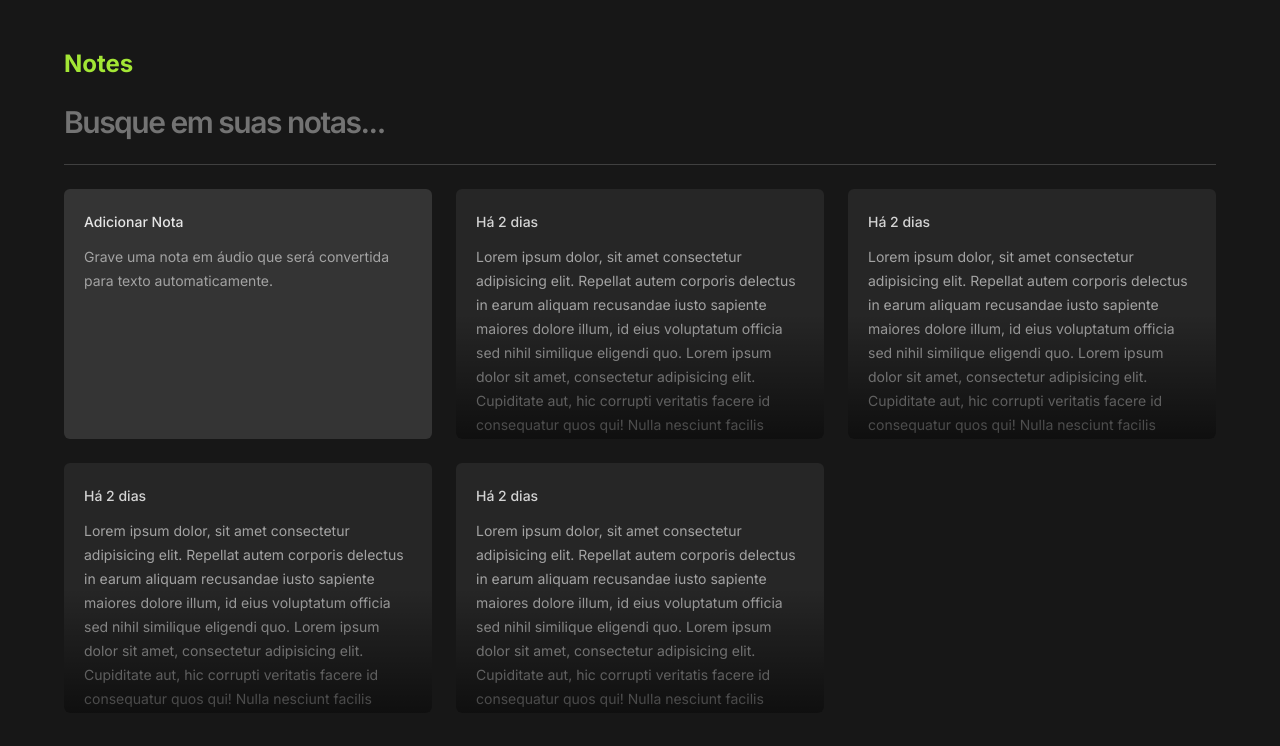
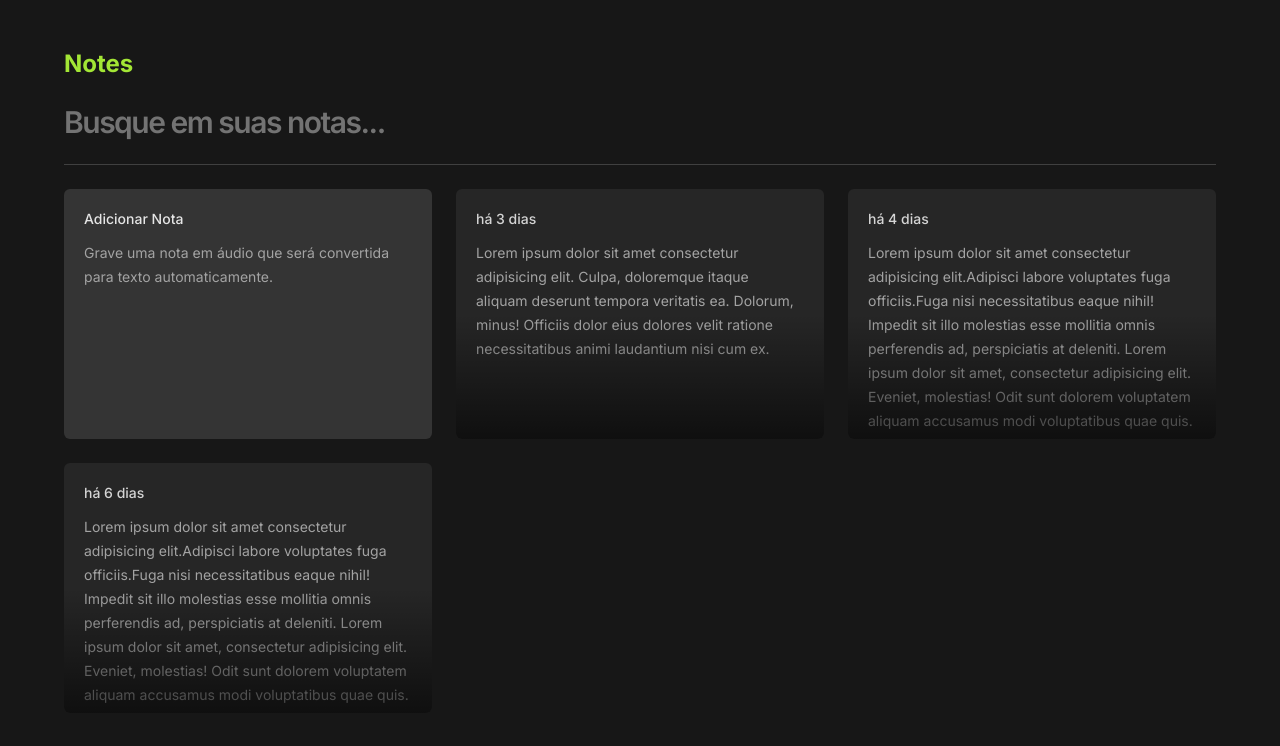
Before and after one commit to Jeffersoncharlles/notes, a React (Vite) app: page / in a window 1280 px wide. Shown: the top 746 px of the page. Built offline with nearby package versions, Linux system fonts and the light colour scheme.

Commit message:
chore:new note card change events

```diff
--- a/package.json
+++ b/package.json
@@ -9,7 +9,10 @@
     "preview": "vite preview"
   },
   "dependencies": {
+    "@radix-ui/react-dialog": "^1.0.5",
+    "date-fns": "^3.3.1",
     "localforage": "^1.10.0",
+    "lucide-react": "^0.323.0",
     "match-sorter": "^6.3.3",
     "react": "^18.2.0",
     "react-dom": "^18.2.0",
--- a/src/components/Cards.tsx
+++ b/src/components/Cards.tsx
@@ -1,19 +1,53 @@
+import * as Dialog from '@radix-ui/react-dialog'
+import { X } from 'lucide-react'
+import { formatDistanceToNow } from 'date-fns'
+import { ptBR } from 'date-fns/locale'
 
+type CardsProps = Dialog.DialogTriggerProps & {
+  date: string
+  content: string
+}
 
-type CardsProps = React.ComponentProps<'div'>
+export const Cards = ({ date, content, ...rest }: CardsProps) => {
 
-export const Cards = ({ ...rest }: CardsProps) => {
+  function formatDistant(date: string) {
+    return formatDistanceToNow(date, {
+      locale: ptBR,
+      addSuffix: true,
+    })
+  }
+
   return (
-    <div className="rounded-md  p-5 space-y-3 bg-neutral-800 overflow-hidden relative " {...rest}
+    <Dialog.Root>
+      <Dialog.Trigger className="flex flex-col rounded-md text-left outline-none  p-5 gap-3 bg-neutral-800 overflow-hidden relative hover:ring-2 hover:ring-neutral-600 focus-visible:ring-2 focus-visible:ring-lime-400" {...rest}
       >
         <span className="text-sm font-medium text-neutral-300">
-        Há 2 dias
+          {formatDistant(date)}
         </span>
         <p className="text-sm leading-6 text-neutral-400">
-        Lorem ipsum dolor, sit amet consectetur adipisicing elit. Repellat autem corporis delectus in earum aliquam recusandae iusto sapiente maiores dolore illum, id eius voluptatum officia sed nihil similique eligendi quo.
-        Lorem ipsum dolor sit amet, consectetur adipisicing elit. Cupiditate aut, hic corrupti veritatis facere id consequatur quos qui! Nulla nesciunt facilis distinctio sapiente atque quas aspernatur explicabo error, recusandae aut!
+          {content}
         </p>
         <div className='absolute bottom-0 left-0 right-0 h-1/2 bg-gradient-to-t from-black/60 to-black/0 pointer-events-none' />
+      </Dialog.Trigger>
+      <Dialog.Portal>
+        <Dialog.Overlay className='inset-0 fixed bg-black/50 backdrop-blur-sm' />
+        <Dialog.Content className='overflow-hidden fixed left-1/2 top-1/2  -translate-y-1/2 -translate-x-1/2 max-w-[640px] h-[60vh] w-full bg-neutral-800 rounded-md flex e flex-col outline-none text-neutral-50' >
+          <Dialog.Close className='absolute top-0 right-0 bg-neutral-800 p-1.5 text-neutral-400 hover:text-red-400'>
+            <X className='size-6' />
+          </Dialog.Close>
+          <div className='flex flex-1  flex-col gap-3 p-5'>
+            <span className="text-sm font-medium text-neutral-300">
+              {formatDistant(date)}
+            </span>
+            <p className="text-base leading-6 text-neutral-400">
+              {content}
+            </p>
           </div>
+          <button type='button' className=' w-full bg-neutral-900 py-4 text-center text-base text-neutral-300 outline-none font-medium group'>
+            Deseja <span className='text-red-400 group-hover:underline'>apagar essa nota</span>?
+          </button>
+        </Dialog.Content>
+      </Dialog.Portal>
+    </Dialog.Root>
   )
 }
--- a/src/components/Header.tsx
+++ b/src/components/Header.tsx
@@ -6,7 +6,7 @@ export const Header = () => {
       <h1 className="text-lime-400 text-2xl font-bold">Notes</h1>
       <form className="w-full">
         <input
-          className="w-full bg-transparent text-3xl font-semibold tracking-tighter placeholder:text-neutral-500 outline-none"
+          className="w-full bg-transparent text-3xl font-semibold tracking-tighter placeholder:text-neutral-500 outline-none "
           type="text"
           placeholder="Busque em suas notas..."
         />
--- a/src/components/newCard.tsx
+++ b/src/components/newCard.tsx
@@ -1,12 +1,65 @@
+import * as Dialog from '@radix-ui/react-dialog'
+import { X } from 'lucide-react'
+import { useState } from 'react'
+
 
 
 export const NewCard = () => {
+  const [shouldShowOnboarding, setShouldShowOnboarding] = useState(true)
+
+  const handleStartEditor = () => {
+    setShouldShowOnboarding(false)
+  }
+
+  const handleContentChange = (event: React.ChangeEvent<HTMLTextAreaElement>) => {
+    if (event.target.value === '') {
+      setShouldShowOnboarding(true)
+    }
+  }
+
+
   return (
-    <div className="rounded-md  p-5 space-y-3 bg-neutral-700/70">
-      <span className=" text-sm font-medium text-neutral-200">Adicionar Nota</span>
-      <p className="text-sm leading-6 text-neutral-400">
-        Grave uma nota em áudio que será convertida para texto automaticamente.
-      </p>
-    </div>
+    <Dialog.Root>
+      <Dialog.Trigger className="rounded-md  p-5 flex flex-col gap-3 text-left  bg-neutral-700/70 outline-none  hover:ring-2 hover:ring-neutral-500 focus-visible:ring-2 focus-visible:ring-lime-400">
+        <span className=" text-sm font-medium text-neutral-200">Adicionar Nota</span>
+        <p className="text-sm leading-6 text-neutral-400">
+          Grave uma nota em áudio que será convertida para texto automaticamente.
+        </p>
+      </Dialog.Trigger>
+      <Dialog.Portal>
+        <Dialog.Overlay className='inset-0 fixed bg-black/50 backdrop-blur-sm' />
+        <Dialog.Content className='overflow-hidden fixed left-1/2 top-1/2  -translate-y-1/2 -translate-x-1/2 max-w-[640px] h-[60vh] w-full bg-neutral-800 rounded-md flex e flex-col outline-none text-neutral-50' >
+          <Dialog.Close className='absolute top-0 right-0 bg-neutral-800 p-1.5 text-neutral-400 hover:text-red-400'>
+            <X className='size-6' />
+          </Dialog.Close>
+          <div className='flex flex-1  flex-col gap-3 p-5'>
+            <span className="text-sm font-medium text-neutral-300">
+              Adicionar nota
+            </span>
+            {shouldShowOnboarding ? (
+              <p className="text-base leading-6 text-neutral-400">
+                Comece {' '}
+                <button className='text-base text-lime-400 hover:underline'>
+                  gravando uma nota
+                </button> em áudio ou se preferir{' '}
+                <button onClick={handleStartEditor} className='text-base text-lime-400 hover:underline'>
+                  utilize apenas texto.
+                </button>
+              </p>
+            ) : (
+              <textarea
+                onChange={handleContentChange}
+                autoFocus
+                className='text-base leading-6 text-neutral-400 bg-transparent resize-none flex-1 outline-none'
+              />
+            )}
+          </div>
+          <button type='button' className=' w-full bg-lime-400 py-4 text-center text-base text-lime-950 outline-none hover:bg-lime-500 font-medium'>
+            Salvar nota
+          </button>
+        </Dialog.Content>
+      </Dialog.Portal>
+
+    </Dialog.Root>
   )
 }
--- a/src/pages/Home/index.tsx
+++ b/src/pages/Home/index.tsx
@@ -6,10 +6,20 @@ export const Home = () => {
   return (
     <div className="grid grid-cols-3 auto-rows-[250px] gap-6">
       <NewCard />
-      <Cards />
-      <Cards />
-      <Cards />
-      <Cards />
+      <Cards
+        date="Tue Feb 04 2024 "
+        content="Lorem ipsum dolor sit amet consectetur adipisicing elit. Culpa, doloremque itaque aliquam deserunt tempora veritatis ea. Dolorum, minus! Officiis dolor eius dolores velit ratione necessitatibus animi laudantium nisi cum ex."
+      />
+      <Cards
+        date="Tue Feb 03 2024 "
+        content="Lorem ipsum dolor sit amet consectetur adipisicing elit.Adipisci labore voluptates fuga officiis.Fuga nisi necessitatibus eaque nihil! Impedit sit illo molestias esse mollitia omnis perferendis ad, perspiciatis at deleniti.
+        Lorem ipsum dolor sit amet, consectetur adipisicing elit. Eveniet, molestias! Odit sunt dolorem voluptatem aliquam accusamus modi voluptatibus quae quis. Voluptatem saepe repudiandae assumenda repellat dolorem omnis necessitatibus dolores enim!"
+      />
+      <Cards
+        date="Tue Feb 01 2024 "
+        content="Lorem ipsum dolor sit amet consectetur adipisicing elit.Adipisci labore voluptates fuga officiis.Fuga nisi necessitatibus eaque nihil! Impedit sit illo molestias esse mollitia omnis perferendis ad, perspiciatis at deleniti.
+         Lorem ipsum dolor sit amet, consectetur adipisicing elit. Eveniet, molestias! Odit sunt dolorem voluptatem aliquam accusamus modi voluptatibus quae quis. Voluptatem saepe repudiandae assumenda repellat dolorem omnis necessitatibus dolores enim!"
+      />
     </div>
   )
 }
--- a/src/pages/_layouts/app.tsx
+++ b/src/pages/_layouts/app.tsx
@@ -3,7 +3,7 @@ import { Header } from '../../components/Header'
 
 export const AppLayout = () => {
   return (
-    <main className='h-screen min-w-full bg-neutral-900 text-neutral-50 antialiased'>
+    <main className='h-[90%] min-w-full bg-neutral-900 text-neutral-50 antialiased '>
       <div className='mx-auto max-w-6xl my-12 space-y-6'>
         <Header />
         <div className='h-px bg-neutral-700' />
--- /dev/null
+++ b/src/pages/_layouts/auth.tsx
@@ -0,0 +1,9 @@
+
+
+export const AuthLayout = () => {
+  return (
+    <main>
+
+    </main>
+  )
+}
```
Also changed, not shown: 1 other file (tests, documents, lock files or other folders). Lines whose indentation alone changed are shown as unchanged.
